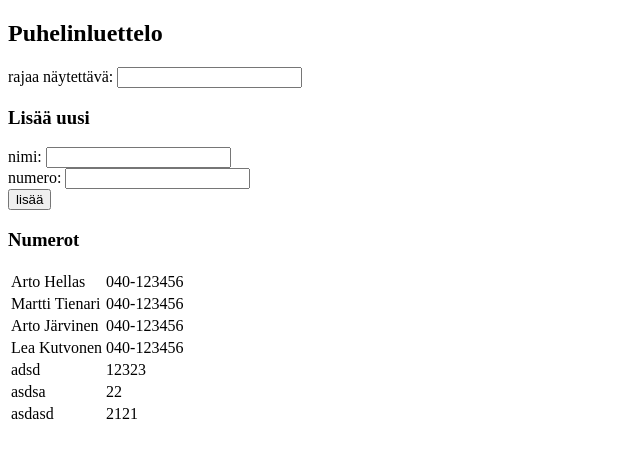
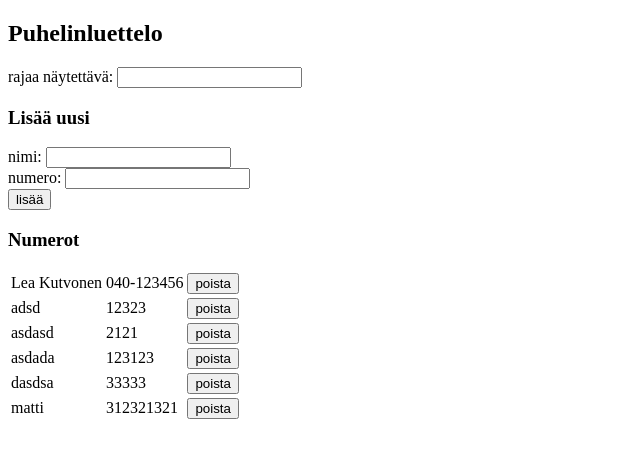
Before and after one commit to SimoAntikainen/HYmoocPart2, a React (Create React App) app in the folder part2/puhelinluettelo/: page / in a window 1280 px wide. Shown: the top 458 px of the page, without its empty margins (0-640 px from the left). Built offline with nearby package versions, Linux system fonts and the light colour scheme; data requests are answered from the project's data file.

Commit message:
part 2.16

```diff
--- a/part2/puhelinluettelo/db.json
+++ b/part2/puhelinluettelo/db.json
@@ -1,20 +1,5 @@
 {
   "persons": [
-    {
-      "name": "Arto Hellas",
-      "number": "040-123456",
-      "id": 1
-    },
-    {
-      "name": "Martti Tienari",
-      "number": "040-123456",
-      "id": 2
-    },
-    {
-      "name": "Arto Järvinen",
-      "number": "040-123456",
-      "id": 3
-    },
     {
       "name": "Lea Kutvonen",
       "number": "040-123456",
@@ -26,14 +11,24 @@
       "id": 5
     },
     {
-      "name": "asdsa",
-      "number": "22",
-      "id": 6
-    },
-    {
       "name": "asdasd",
       "number": "2121",
       "id": 7
+    },
+    {
+      "name": "asdada",
+      "number": "123123",
+      "id": 8
+    },
+    {
+      "name": "dasdsa",
+      "number": "33333",
+      "id": 9
+    },
+    {
+      "name": "matti",
+      "number": "312321321",
+      "id": 10
     }
   ]
 }
--- a/part2/puhelinluettelo/src/App.js
+++ b/part2/puhelinluettelo/src/App.js
@@ -4,6 +4,9 @@ import FilterLomake from './components/FilterLomake'
 import SubmitLomake from './components/SubmitLomake'
 
 import axios from 'axios'
+
+import personService from './services/persons'
+import persons from './services/persons';
 
 class App extends React.Component {
   constructor(props) {
@@ -27,15 +30,20 @@ class App extends React.Component {
 
   componentDidMount() {
     console.log('did mount')
-    axios
+    /**axios
       .get('http://localhost:3001/persons')
       .then(response => {
         console.log('promise fulfilled')
         this.setState({ persons: response.data })
+      })**/
+      personService.getAllPersons().then(response => {
+        console.log('promise fulfilled')
+        this.setState({ persons: response.data })
       })
+
   }
 
-  addNote = (event) => {
+  addPerson = (event) => {
     event.preventDefault()
 
     const isNameUnique = this.state.persons.find(person => person.name === this.state.newName)
@@ -48,23 +56,13 @@ class App extends React.Component {
     }
     console.log("newPerson", newPerson)
 
-    axios.post('http://localhost:3001/persons', newPerson)
-    .then(response => {
-      //console.log(response)
+    personService.createPerson(newPerson).then(response => {
       this.setState({
         persons: this.state.persons.concat(response.data),
         newName: '',
         newNumber: ''
       })
     })
-
-    /**const newPersons = this.state.persons.concat(newPerson)
-
-    this.setState({
-      persons: newPersons,
-      newName: '',
-      newNumber: ''
-    })**/
 
     } else {
       this.setState({
@@ -74,6 +72,26 @@ class App extends React.Component {
     }
 
     console.log("persoonat", this.state.persons)
+  }
+
+
+  removePerson = (id) => {
+    return () => {
+      console.log('remove '+id+'')
+      const url = `http://localhost:3001/persons/${id}`
+      const person = this.state.persons.find(n => n.id === id)
+      const changedPerson = { ...person}
+      console.log('changed note ',changedPerson)
+
+      personService.removePerson(id, changedPerson)
+        .then(response => {
+          //console.log(response)
+          this.setState({
+          persons: this.state.persons.filter(person => person.id != id)
+          })
+      })
+
+    }
   }
 
   handleNameChange = (event) => {
@@ -104,14 +122,15 @@ class App extends React.Component {
                     onChange={this.handleNameMatch}/>
             <h3>Lisää uusi</h3>
           </div>
-          <SubmitLomake onSubmit={this.addNote}
+          <SubmitLomake onSubmit={this.addPerson}
             value1={this.state.newName} onChange1={this.handleNameChange}
             value2={this.state.newNumber} onChange2={this.handleNumberChange}/>
         <h3>Numerot</h3>
         <div>
           <table>
             <tbody>
-              {showPhoneNumbers.map(person => <Henkilotieto key={person.name} name={person.name} number={person.number}/>)}
+              {showPhoneNumbers.map(person => <Henkilotieto key={person.id}
+                name={person.name} number={person.number} remove={this.removePerson(person.id)}/>)}
             </tbody>
           </table>
         </div>
--- a/part2/puhelinluettelo/src/components/Henkilotieto.js
+++ b/part2/puhelinluettelo/src/components/Henkilotieto.js
@@ -1,10 +1,13 @@
 import React from 'react'
 
-const Henkilotieto = ({name, number}) => {
+const Henkilotieto = ({name, number, remove}) => {
   return (
     <tr>
       <td>{name}</td>
       <td>{number}</td>
+      <td>
+        <button onClick={remove}>poista</button>
+      </td>
     </tr>
   )
 }
--- /dev/null
+++ b/part2/puhelinluettelo/src/services/persons.js
@@ -0,0 +1,17 @@
+import axios from 'axios'
+const baseUrl = 'http://localhost:3001/persons'
+
+const getAllPersons = () => {
+    return axios.get(baseUrl)
+  }
+
+const createPerson = (newObject) => {
+    return axios.post(baseUrl, newObject)
+}
+
+const removePerson = (id, newObject) => {
+    return axios.delete(`${baseUrl}/${id}`, newObject)
+}
+
+
+export default { getAllPersons, createPerson, removePerson}
```
